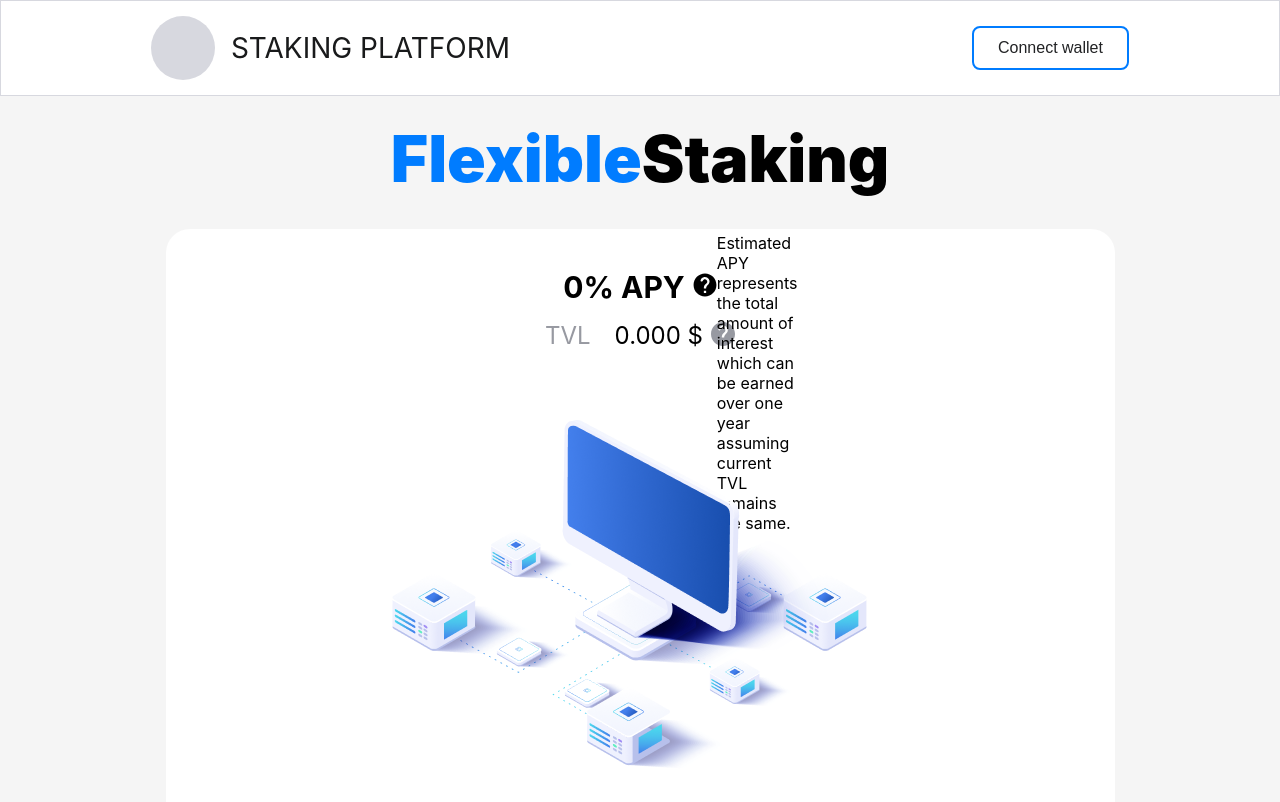
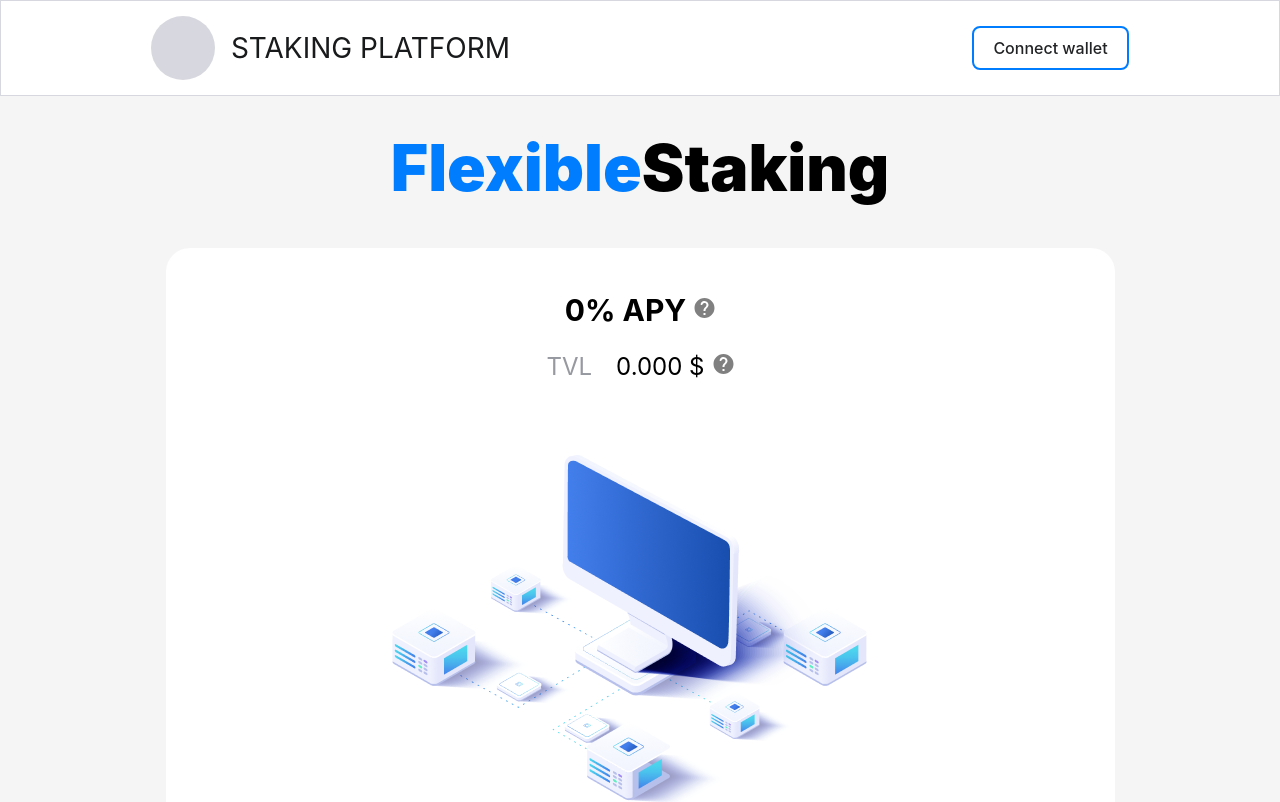
Before and after one commit to valerevnat/gotbit-test-project, a Vue app: page / in a window 1280 px wide. Shown: the top 802 px of the page. Built offline with nearby package versions, Linux system fonts and the light colour scheme.

Commit message:
add tailwind, changed tooltips, add svg, corrected style desktop and mobail versions

```diff
--- a/package.json
+++ b/package.json
@@ -13,6 +13,7 @@
   "dependencies": {
     "epic-spinners": "^2.0.0",
     "ethers": "^5.7.2",
+    "flowbite": "^1.5.5",
     "pinia": "^2.0.28",
     "vue": "^3.2.45",
     "vue-router": "^4.1.6"
@@ -23,11 +24,14 @@
     "@vitejs/plugin-vue": "^4.0.0",
     "@vue/eslint-config-typescript": "^11.0.0",
     "@vue/tsconfig": "^0.1.3",
+    "autoprefixer": "^10.4.13",
     "eslint": "^8.22.0",
     "eslint-plugin-vue": "^9.3.0",
     "npm-run-all": "^4.1.5",
+    "postcss": "^8.4.20",
     "sass": "^1.56.2",
     "sass-loader": "^13.2.0",
+    "tailwindcss": "^3.2.4",
     "typescript": "~4.7.4",
     "vite": "^4.0.0",
     "vue-tsc": "^1.0.12"
--- /dev/null
+++ b/postcss.config.js
@@ -0,0 +1,6 @@
+module.exports = {
+  plugins: {
+    tailwindcss: {},
+    autoprefixer: {},
+  },
+}
--- a/src/App.vue
+++ b/src/App.vue
@@ -1,5 +1,6 @@
 <script setup lang="ts">
 
+import 'flowbite';
 import Layout from '@/views/Layout.vue';
 import ContainerMain from '@/components/ContainerMain.vue';
 
--- a/src/components/ComponentAPY.vue
+++ b/src/components/ComponentAPY.vue
@@ -1,39 +1,28 @@
 <script setup lang="ts">
-import { ref } from "vue";
 import { useStaking } from '@/stores/storeStaking'
-import ToolTip from "./base/ToolTip.vue";
 
 const storeStaking = useStaking();
-const tooltip = ref<boolean>(false)
 
-const showTooltip = () => {
-    tooltip.value = !tooltip.value
-}
 </script>
-
 
 <template>
     <div class="basic-content-apy">
         <div class="basic-content-apy-text">{{ +storeStaking.apy / 10000 }}% APY</div>
         <div class="basic-content-apy-help">
-            <div class="basic-content-apy-help-btn" @click="showTooltip">
-                <img src="../assets/img/help-active.svg" alt="help" />
-                <div class="basic-content-apy-tooltip">
-                    <ToolTip :tooltip="tooltip">
-                        <div class="basic-content-apy-help-text">
-                            Estimated APY represents the total amount of interest which can be earned over one year
-                            assuming current TVL remains the same.
-                        </div>
-                    </ToolTip>
-                    <div id="tooltip-animation" role="tooltip"
-                        class="inline-block absolute invisible z-10 py-2 px-3 text-sm font-medium text-white bg-gray-900 rounded-lg shadow-sm opacity-0 transition-opacity duration-300 tooltip dark:bg-gray-700">
-                        Estimated APY represents the total amount of interest which can be earned over one year assuming
-                        current TVL remains the same.
-                        <div class="tooltip-arrow" data-popper-arrow></div>
-                    </div>
-                </div>
+            <button data-tooltip-target="tooltip-bottom-apy" data-tooltip-placement="bottom" type="button"
+                class="svg-test">
+                <svg width="21" height="20" viewBox="0 0 21 20" fill="none" xmlns="http://www.w3.org/2000/svg">
+                    <path
+                        d="M10.5 0C4.98 0 0.5 4.48 0.5 10C0.5 15.52 4.98 20 10.5 20C16.02 20 20.5 15.52 20.5 10C20.5 4.48 16.02 0 10.5 0ZM11.5 17H9.5V15H11.5V17ZM13.57 9.25L12.67 10.17C12.17 10.68 11.81 11.14 11.63 11.86C11.55 12.18 11.5 12.54 11.5 13H9.5V12.5C9.5 12.04 9.58 11.6 9.72 11.19C9.92 10.61 10.25 10.09 10.67 9.67L11.91 8.41C12.37 7.97 12.59 7.31 12.46 6.61C12.33 5.89 11.77 5.28 11.07 5.08C9.96 4.77 8.93 5.4 8.6 6.35C8.48 6.72 8.17 7 7.78 7H7.48C6.9 7 6.5 6.44 6.66 5.88C7.09 4.41 8.34 3.29 9.89 3.05C11.41 2.81 12.86 3.6 13.76 4.85C14.94 6.48 14.59 8.23 13.57 9.25Z"
+                        fill="grey" />
+                </svg>
+            </button>
+            <div id="tooltip-bottom-apy" role="tooltip"
+                class="tooltip-bottom inline-block absolute invisible z-10 py-2 px-3 text-sm font-medium text-white bg-gray-900 rounded-lg shadow-sm opacity-0 tooltip dark:bg-gray-700">
+                Estimated APY represents the total amount of interest which can be earned over one year assuming current
+                TVL remains the same.
+                <div class="tooltip-arrow" data-popper-arrow></div>
             </div>
-
         </div>
 
     </div>
@@ -71,7 +60,20 @@ const showTooltip = () => {
 
             }
         }
+
+        svg:hover {
+            path {
+                fill: #000000;
+            }
+
+        }
+
+
     }
+}
+
+.tooltip-bottom {
+    width: 300px;
 }
 
 @media (max-width: 768px) {
@@ -98,5 +100,9 @@ const showTooltip = () => {
         }
 
     }
+
+    .tooltip-bottom {
+        width: 200px;
+    }
 }
 </style>
--- a/src/components/ComponentTVL.vue
+++ b/src/components/ComponentTVL.vue
@@ -1,16 +1,8 @@
 <script setup lang="ts">
-import { ref } from "vue";
 import { useStaking } from '@/stores/storeStaking'
-
-import ToolTip from "./base/ToolTip.vue";
 
 const storeStaking = useStaking();
 
-const tooltip = ref<boolean>(false)
-
-const showTooltip = () => {
-    tooltip.value = !tooltip.value
-}
 </script>
 
 
@@ -21,15 +13,18 @@ const showTooltip = () => {
             <div>{{ (+storeStaking.tvl / Math.pow(10, 18)).toFixed(3) }} $</div>
         </div>
         <div class="basic-content-tvl-help">
-            <div class="basic-content-tvl-help-btn" @click="showTooltip">
-                <img src="../assets/img/help-inactive.svg" alt="help" />
-                <div class="basic-content-tvl-tooltip">
-                    <ToolTip :tooltip="tooltip">
-                        <div class="basic-content-tvl-help-text">Total Value Locked (TVL) represents the dollar value of
-                            cryptocurrencies currently locked up on the staking smart contract.
-                        </div>
-                    </ToolTip>
-                </div>
+            <button data-tooltip-target="tooltip-bottom-tvl" data-tooltip-placement="bottom" type="button">
+                <svg width="21" height="20" viewBox="0 0 21 20" fill="none" xmlns="http://www.w3.org/2000/svg">
+                    <path
+                        d="M10.5 0C4.98 0 0.5 4.48 0.5 10C0.5 15.52 4.98 20 10.5 20C16.02 20 20.5 15.52 20.5 10C20.5 4.48 16.02 0 10.5 0ZM11.5 17H9.5V15H11.5V17ZM13.57 9.25L12.67 10.17C12.17 10.68 11.81 11.14 11.63 11.86C11.55 12.18 11.5 12.54 11.5 13H9.5V12.5C9.5 12.04 9.58 11.6 9.72 11.19C9.92 10.61 10.25 10.09 10.67 9.67L11.91 8.41C12.37 7.97 12.59 7.31 12.46 6.61C12.33 5.89 11.77 5.28 11.07 5.08C9.96 4.77 8.93 5.4 8.6 6.35C8.48 6.72 8.17 7 7.78 7H7.48C6.9 7 6.5 6.44 6.66 5.88C7.09 4.41 8.34 3.29 9.89 3.05C11.41 2.81 12.86 3.6 13.76 4.85C14.94 6.48 14.59 8.23 13.57 9.25Z"
+                        fill="grey" />
+                </svg>
+            </button>
+            <div id="tooltip-bottom-tvl" role="tooltip"
+                class="tooltip-bottom inline-block absolute invisible z-10 py-2 px-3 text-sm font-medium text-white bg-gray-900 rounded-lg shadow-sm opacity-0 tooltip dark:bg-gray-700">
+                Total Value Locked (TVL) represents the dollar value of cryptocurrencies currently locked up on the
+                staking smart contract.
+                <div class="tooltip-arrow" data-popper-arrow></div>
             </div>
         </div>
 
@@ -69,6 +64,13 @@ const showTooltip = () => {
                 top: 25%
             }
         }
+
+        svg:hover {
+            path {
+                fill: #000000;
+            }
+
+        }
     }
 
     &-tooltip {
@@ -77,30 +79,38 @@ const showTooltip = () => {
     }
 }
 
-// @media (max-width: 768px) {
-//     .basic-content-tvl {
-//         &-text {
-//             font-size: 28px;
-//         }
+.tooltip-bottom {
+    width: 300px;
+}
 
-//         &-help {
-//             &-btn {
-//                 cursor: pointer;
+@media (max-width: 768px) {
+    .basic-content-tvl {
+        &-text {
+            font-size: 28px;
+        }
 
-//                 img {
-//                     width: 20px;
-//                     height: 20px;
-//                 }
-//             }
-//         }
+        &-help {
+            &-btn {
+                cursor: pointer;
 
-//         &-tooltip {
-//             position: absolute;
-//             // left: 100%;
-//             top: calc(100% + 10px);
-//             left: -35%;
+                img {
+                    width: 20px;
+                    height: 20px;
+                }
+            }
+        }
 
-//         }
-//     }
-// }
+        &-tooltip {
+            position: absolute;
+            // left: 100%;
+            top: calc(100% + 10px);
+            left: -35%;
+
+        }
+    }
+
+    .tooltip-bottom {
+        width: 200px;
+    }
+}
 </style>
--- a/src/components/ContainerMain.vue
+++ b/src/components/ContainerMain.vue
@@ -22,13 +22,13 @@ const storeUi = useUI();
 </script>
 
 <template>
-    <div class="container">
+    <div class="component-container">
         <div class="title">
             <div class="title-left">Flexible</div>
             <div class="title-right">Staking</div>
         </div>
-        <div class="container-content">
-            <div class="container-content-apy-tvl">
+        <div class="component-container-content">
+            <div class="component-container-content-apy-tvl">
                 <ComponentAPY />
                 <ComponentTVL />
             </div>
@@ -52,7 +52,7 @@ const storeUi = useUI();
 <style scoped lang="scss">
 @import '../assets/styles/variables.scss';
 
-.container {
+.component-container {
     display: flex;
     flex-direction: column;
     justify-content: center;
@@ -97,7 +97,7 @@ const storeUi = useUI();
 }
 
 @media (max-width: 768px) {
-    .container {
+    .component-container {
         .title {
 
             &-left,
--- a/src/components/base/Modal.vue
+++ b/src/components/base/Modal.vue
@@ -70,9 +70,10 @@ const storeUi = useUI();
 
         }
 
-        &-propup {
+        &-popup {
             display: flex;
-            flex-direction: column;
+            // flex-direction: column;
+            justify-content: center;
             align-items: center;
             width: 100%;
         }
@@ -93,6 +94,11 @@ const storeUi = useUI();
         }
 
         &-btns-center {
+            justify-content: center;
+        }
+
+        &-preloader {
+            display: flex;
             justify-content: center;
         }
 
--- a/src/components/popups/PopupConnectWallet.vue
+++ b/src/components/popups/PopupConnectWallet.vue
@@ -27,9 +27,9 @@ const showConnectCard = async () => {
             <div class="modal-content-subtitle">To perform actions on this page you need to connect your
                 wallet</div>
             <ButtonComponent variant='btn-metamask' @click="showConnectCard">
-                <div class="modal-propup-main">
+                <div class="modal-content-popup">
                     <img src="@/assets/img/logo-mask.png" alt="MetaMask" />
-                    <div class="modal-propup-main-text">MetaMask Provider</div>
+                    <div class="modal-popup-main-text">MetaMask Provider</div>
                 </div>
             </ButtonComponent>
         </div>
--- a/src/main.ts
+++ b/src/main.ts
@@ -3,12 +3,11 @@ import { createPinia } from 'pinia'
 
 import App from './App.vue'
 // import router from './router'
-
-import './assets/styles/styles.scss'
+import '@/styles/app.css'
+import '@/assets/styles/styles.scss'
 
 const app = createApp(App)
 
 app.use(createPinia())
 // app.use(router)
-
 app.mount('#app')
--- /dev/null
+++ b/src/styles/app.css
@@ -0,0 +1,3 @@
+@tailwind base;
+@tailwind components;
+@tailwind utilities;
--- /dev/null
+++ b/tailwind.config.js
@@ -0,0 +1,13 @@
+/** @type {import('tailwindcss').Config} */
+module.exports = {
+  purge: ['./index.html', './src/**/*.{vue,js,ts}'],
+  content: [
+    "./node_modules/flowbite/**/*.js"
+  ],
+  theme: {
+    extend: {},
+  },
+  plugins: [
+    require('flowbite/plugin')
+  ],
+}
```
Also changed, not shown: src/components/base/Alert.vue (+8 -6 lines), src/assets/img/help-active.svg, 1 other file (tests, documents, lock files or other folders).
